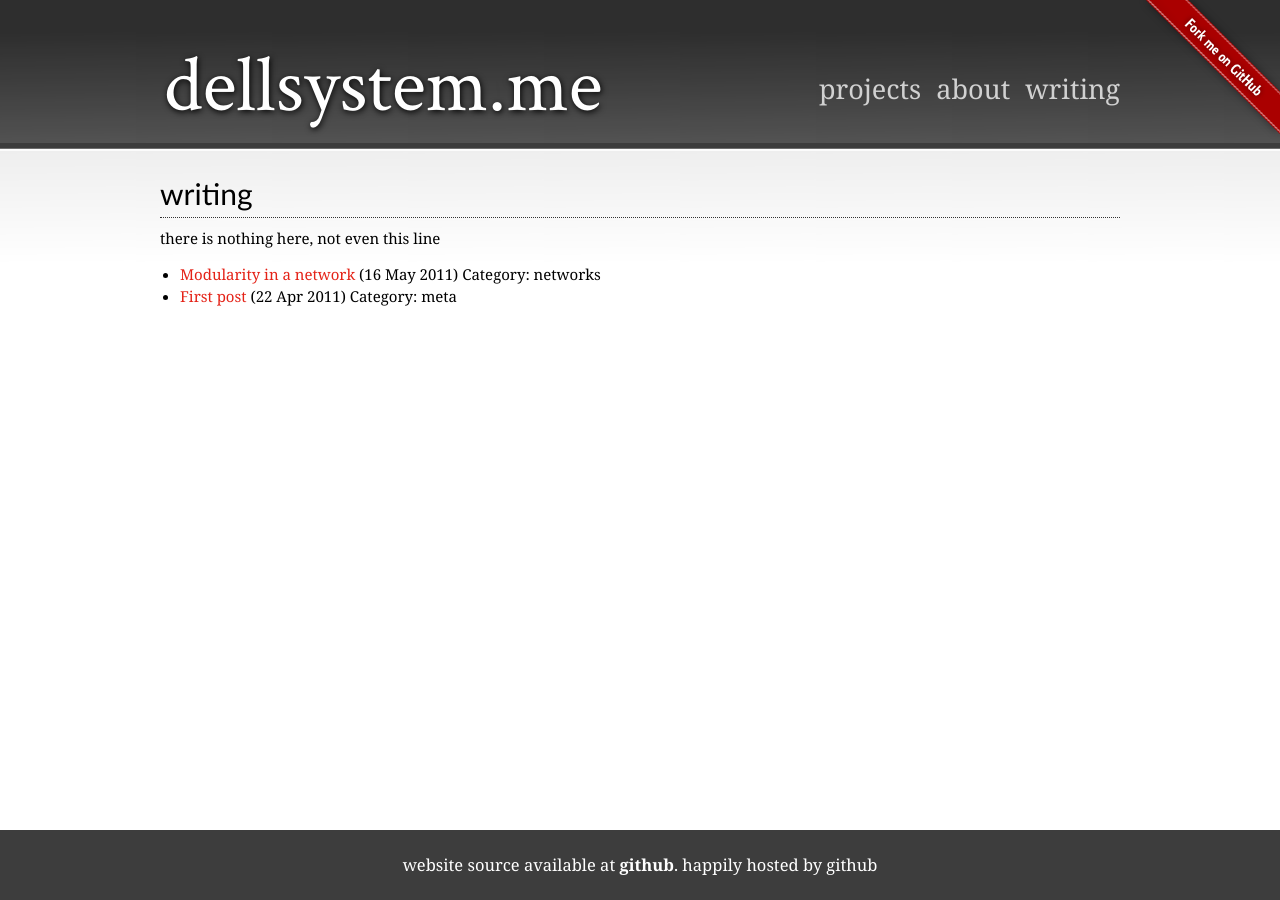
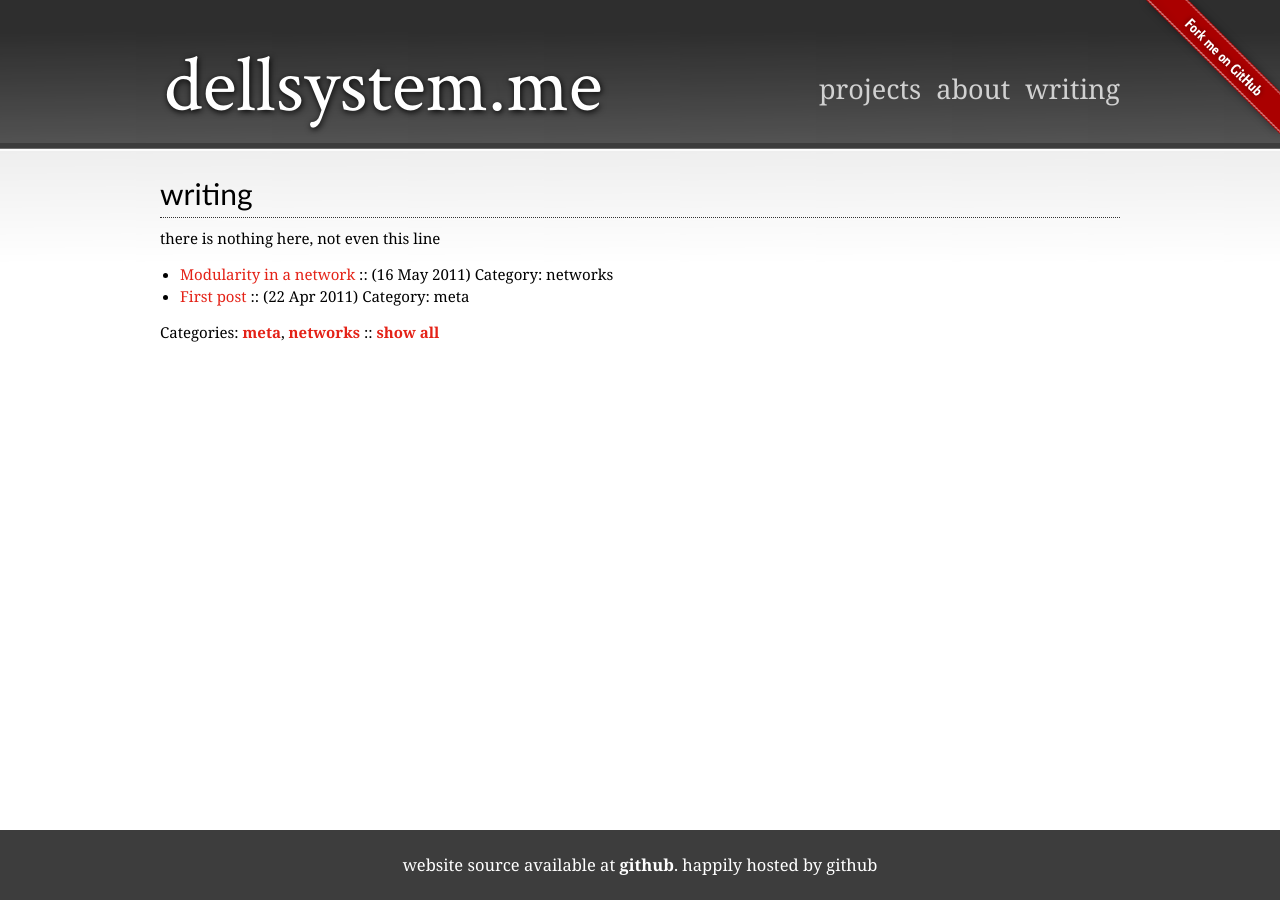
Before and after one commit to dellsystem/dellsystem.github.io, a Jekyll site: the page built from writing.md, in a window 1280 px wide. Built offline with Jekyll 4.4.1, drawn with Linux system fonts in a browser that asks for light colours; nearby versions of some CDN libraries.

Commit message:
add some jQuery effects to simulate category pages

```diff
--- a/_layouts/default.html
+++ b/_layouts/default.html
@@ -6,6 +6,8 @@
     <meta http-equiv="content-type" content="text/html;charset=UTF-8" />
 	<title>dellsystem.me :: {{ page.title }}</title>
 	<link href="/style.css" media="screen" rel="stylesheet" type="text/css" />
+	{% if page.math %}<script type="text/javascript" src="http://cdn.mathjax.org/mathjax/latest/MathJax.js?config=TeX-AMS-MML_HTMLorMML"></script>{% endif %}
+	{% if page.jquery %}<script type="text/javascript" src="http://ajax.googleapis.com/ajax/libs/jquery/1.6.1/jquery.min.js"></script>{% endif %}
 </head>
 
 <body>
--- a/_layouts/post.html
+++ b/_layouts/post.html
@@ -6,7 +6,7 @@ layout: default
 
 <h1>{{ page.title }}</h1>
 
-<p class="meta"><em>{{ page.date | date_to_string }}</em> :: Category: <strong>{{ page.category }}</strong></p>
+<p><em>{{ page.date | date_to_string }}</em> :: Category: <strong>{{ page.category }}</strong></p>
 
 {{ content }}
 
--- /dev/null
+++ b/_layouts/posts.html
@@ -0,0 +1,31 @@
+---
+layout: default
+---
+
+{{ content }}
+
+<ul class="posts">
+    {% for post in site.posts %}
+        <li class="category-{{ post.category }}"><a href="{{ post.url }}">{{ post.title }}</a> :: ({{ post.date | date_to_string }}) Category: {{ post.category }}</li>
+    {% endfor %}
+</ul>
+
+<p>Categories: {% for category in site.categories %}<strong><a class="fake-link" id="category-{{ category[0] }}">{{ category[0] }}</a></strong>{% if forloop.last %}{% else %}, {% endif %}{% endfor %} :: <strong><a class="fake-link" id="show-all">show all</a></strong></p>
+
+<script>
+// For simulating category-pages
+$('[id^=category-]').click(function() {
+	var thisCategory = $(this).text();
+	console.log('show me the posts for ' + thisCategory);
+	// First make sure this one is at full opacity
+	// Use filter because there may be other li elements on the page, such as the menu
+	$('li').filter('[class=category-' + thisCategory + ']').fadeTo('fast', 1);
+	// Now fade all the other categories
+	$('li').filter('[class^=category-]').not('[class=category-' + thisCategory + ']').fadeTo('slow', 0.5);
+});
+
+// Make all the others 100% opacity
+$('#show-all').click(function() {
+	$('li').filter('[class^=category-]').fadeTo('fast', 1);
+});
+</script>
--- a/style.css
+++ b/style.css
@@ -145,11 +145,6 @@ h3 {
 	padding-top: 10px;
 }
 
-.meta {
-	padding-top: 10px;
-	padding-bottom: 10px;
-}
-
 .download-image {
 	width: 100px;
 	height: 100px;
@@ -158,6 +153,11 @@ h3 {
 
 .thumb {
 	width: 100px;
+}
+
+/* For things that pretend to be links but really aren't ... show them some love anyway */
+.fake-link {
+	cursor: pointer;
 }
 
 /* Footer etc
--- a/writing.md
+++ b/writing.md
@@ -1,15 +1,10 @@
 ---
 title: writing
-layout: default
+layout: posts
+jquery: true
 ---
 
 writing
 -------
 
-<p class="meta">there is nothing here, not even this line</p>
-
-<ul class="posts">
-    {% for post in site.posts %}
-        <li><a href="{{ post.url }}">{{ post.title }}</a> ({{ post.date | date_to_string }}) Category: {{ post.category }}</li>
-    {% endfor %}
-</ul>
+there is nothing here, not even this line
```
